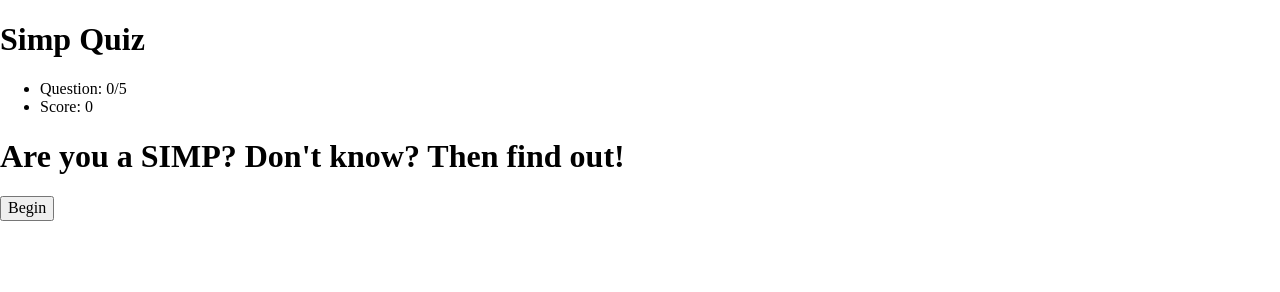
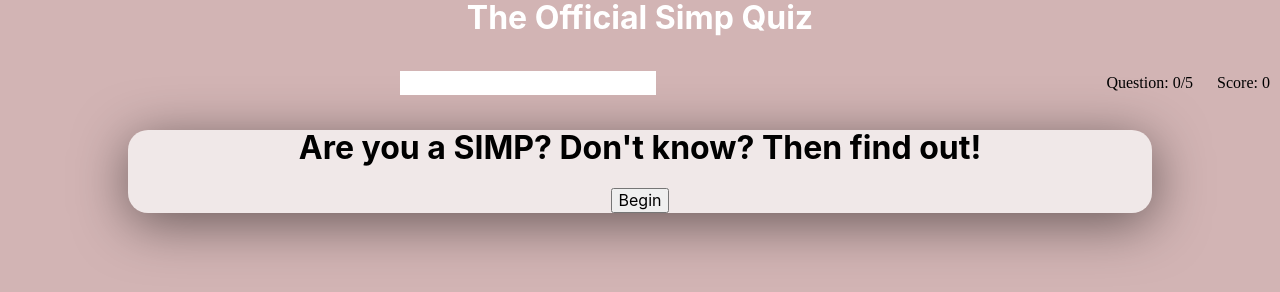
Before and after one commit to oeanwells/simp-quiz-app, a plain HTML site: page index.html in a window 1280 px wide. Drawn offline with nearby package versions, Linux system fonts and the light colour scheme.

Commit message:
completed js part of app. now adding css/sass to make it pretty

```diff
--- a/app.js
+++ b/app.js
@@ -87,12 +87,32 @@ function renderAnswer (answer, correctAnswer, explanation) {
 
 }
 
+function renderFeedback() {
+  let won = getScore() == getTotalNumQuestions();
+
+  $('main').html(`
+  <section class="feedbackScreen">
+  <h1 class="">${won ? "You passed the SIMP Quiz!" : "I'm very sorry, but. you. Are. A. SIIIIIIIMP."}</h1>
+    <img src="">
+    <br>
+    <br>
+    <div><span class="">Final Score</span>: <span class="score">${getScore()}</span>/${getTotalNumQuestions()}</div>
+    <br>
+    <div>
+      ${won ? "You have demonstrated your worth and walk proudly down the righteous path." : "Go hug your waifu pillow. You disgust me. Take the quiz again if you want any chance at redemption."}
+    </div>
+    <br>
+    <button type="button" class="startButton">Play Again</button>
+    </section>
+  `);
+}
+
 function updateScore() {
   $('.score').html(currentScore);
 
   let questionNum = currentQuestion + 1;
   questionNum = Math.min(questionNum, getTotalNumQuestions());
-  $('.questionNumber').html(questionNum)
+  $('.questionNumber').html(questionNum);
 }
 
 
@@ -140,8 +160,14 @@ function handleAnswerSubmit() {
 function handleNextQuestion () {
   $('main').on('click', '.nextQuestion', event => {
     currentQuestion++;
+    updateScore();
 
-    renderQuestion();
+    if (currentQuestion >= quizQuestions.length) {
+      renderFeedback();
+    }
+    else {
+      renderQuestion();
+    }
   });
 }
 
@@ -172,3 +198,7 @@ function checkAnswer(answer, questionNumber) {
 	let correctAnswer = getCorrectAnswer(questionNumber);
 	return correctAnswer == answer;
 }
+
+function getScore () {
+  return currentScore;
+}
--- a/index.html
+++ b/index.html
@@ -12,13 +12,14 @@
 </head>
 
 <body>
-  <header>
-    <h1>Simp Quiz</h1>
-    <div>
-      <ul>
-        <li>Question: <span class="questionNumber">0</span>/5</li>
-        <li>Score: <span class="score">0</span></li>
-      </ul>
+  <header class="header">
+    <h1 class="heading">The Official Simp Quiz</h1>
+    <div class="bar-score-question">
+    <div class="progress-bar"></div>
+    <ul class="list">
+      <li>Question: <span class="questionNumber">0</span>/5</li>
+      <li>Score: <span class="score">0</span></li>
+    </ul>
     </div>
   </header>
   <main class="js-quiz-app"></main>
--- /dev/null
+++ b/test.scss
@@ -0,0 +1,50 @@
+
+
+body {
+    background-color: rgba(210, 180, 180, 1);
+    text-align: center;
+    margin: 0;
+}
+
+header {
+
+    /*display: flex;
+    flex-direction: column;
+    text-align: center;*/
+    h1 {
+        font-family: -apple-system, BlinkMacSystemFont, 'Segoe UI', Roboto, Oxygen, Ubuntu, Cantarell, 'Open Sans', 'Helvetica Neue', sans-serif;
+        padding-top: 0;
+        margin-top: 0;
+        color: white;
+        }
+    div {
+        display: flex;
+        flex-direction: row;
+        align-items: center;
+        margin: 0 auto 0 auto;
+        .progress-bar {
+            background-color: white;
+            height: 24px;
+            width: 20%;
+
+        }
+        ul {
+
+
+            li {
+            list-style: none;
+            padding: 0 10px 0 10px;
+            display: inline;
+        }
+    }
+    }
+    };
+
+
+main {
+    background-color: rgb(240, 232, 232);
+    margin: 10px 10vw 10px 10vw;
+    border-radius: 20px;
+    box-shadow: 1px 10px 53px 0 rgba(0,0,0,0.5);
+    font-family: -apple-system, BlinkMacSystemFont, 'Segoe UI', Roboto, Oxygen, Ubuntu, Cantarell, 'Open Sans', 'Helvetica Neue', sans-serif;
+}
```
Also changed, not shown: app.css, 1 other file.
